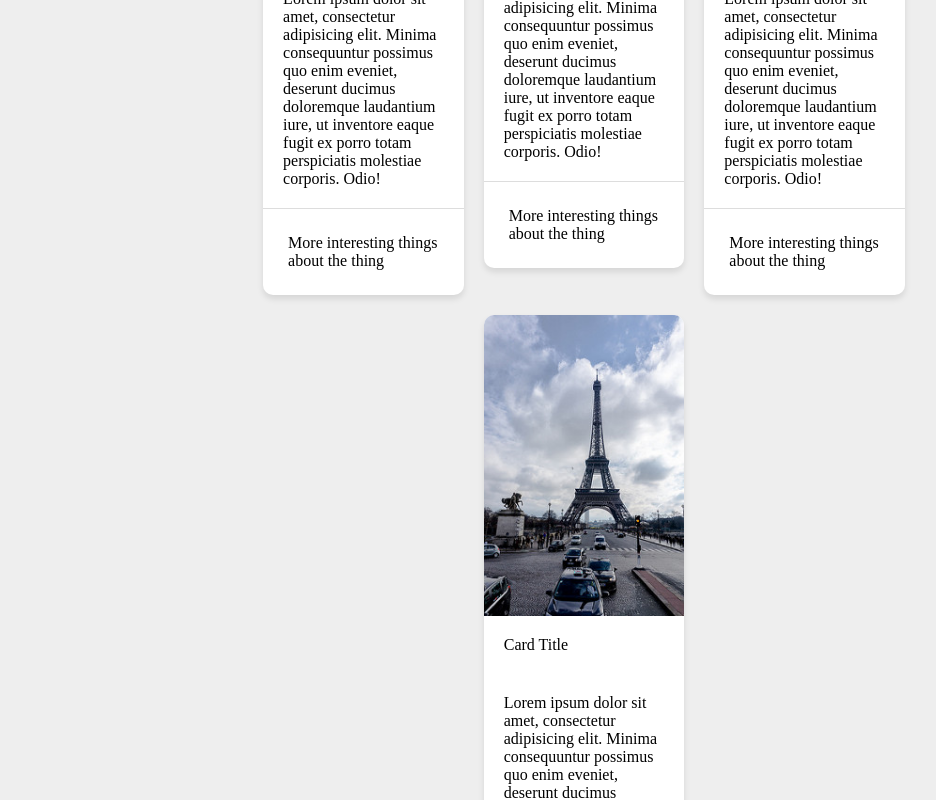
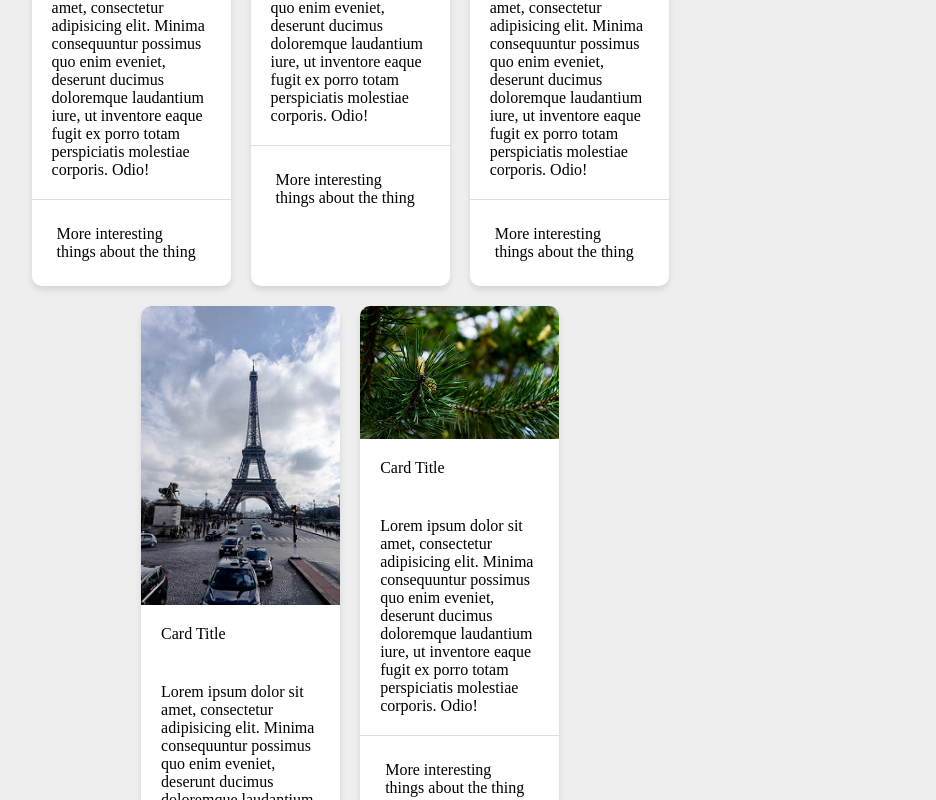
Before and after one commit to NikStork/WebLabs_Frontend, a website: page HTML_Labs/Lab_four/Task_five/Cards.html in a window 1280 px wide. Shown: the part 3053-3853 px from the top of the page, without its empty margins (56-992 px from the left). Drawn offline with Linux system fonts and the light colour scheme.

Commit message:
HTML Labs: lab four vers. 3

```diff
--- a/HTML_Labs/Lab_four/Task_five/Cards.html
+++ b/HTML_Labs/Lab_four/Task_five/Cards.html
@@ -71,6 +71,16 @@
             <div class="card">
                 <div class="image_card">
                     <img src="Images/Image3.jpg" alt="Image 3">
+                </div>
+                <p>Card Title</p>
+                <p>Lorem ipsum dolor sit amet, consectetur adipisicing elit. Minima consequuntur possimus quo enim eveniet, deserunt ducimus doloremque laudantium iure, ut inventore eaque fugit ex porro totam perspiciatis molestiae corporis. Odio!</p>
+                <div class="more_information">
+                    <p>More interesting things about the thing</p>
+                </div>
+            </div>
+            <div class="card">
+                <div class="image_card">
+                    <img src="Images/Image4.jpg" alt="Image 4">
                 </div>
                 <p>Card Title</p>
                 <p>Lorem ipsum dolor sit amet, consectetur adipisicing elit. Minima consequuntur possimus quo enim eveniet, deserunt ducimus doloremque laudantium iure, ut inventore eaque fugit ex porro totam perspiciatis molestiae corporis. Odio!</p>
@@ -152,6 +162,16 @@
                 <p>More interesting things about the thing</p>
             </div>
         </div>
+        <div class="card">
+            <div class="image_card">
+                <img src="Images/Image4.jpg" alt="Image 4">
+            </div>
+            <p>Card Title</p>
+            <p>Lorem ipsum dolor sit amet, consectetur adipisicing elit. Minima consequuntur possimus quo enim eveniet, deserunt ducimus doloremque laudantium iure, ut inventore eaque fugit ex porro totam perspiciatis molestiae corporis. Odio!</p>
+            <div class="more_information">
+                <p>More interesting things about the thing</p>
+            </div>
+        </div>
     </div>
 </body>
 </html>
--- a/HTML_Labs/Lab_four/Task_five/Style.css
+++ b/HTML_Labs/Lab_four/Task_five/Style.css
@@ -4,24 +4,33 @@ body {
     padding: 0;
     display: flex;
     justify-content: center;
-    align-items: center;
+    align-items: stretch;
     flex-direction: column;
     text-align: left;
+    min-height: 100vh;
+}
+
+.cards-layout_flex {
+    flex-grow: 2;
+    margin: 0;
+    padding: 0;
+    display: flex;
+    flex-wrap: wrap;
+    align-items: stretch;
 }
 
 .cards-layout_flex, .cards-layout_masonry {
     display: flex;
     flex-wrap: wrap;
     justify-content: center;
-    align-items: center;
-    width: 69%;
+    width: 63%;
     text-align: left;
+    overflow: auto;
 }
 
 .card {
-    width: calc(33.33% - 20px);
+    width: 25%;
     display: flex;
-    flex-basis: 23%;
     flex-direction: column;
     margin: 10px;
     background-color: #fff;
@@ -33,6 +42,7 @@ body {
     border-top-left-radius: 10px;
     border-top-right-radius: 10px;
     overflow: hidden;
+    width: 100%;
 }
 
 .card .image_card img {
```
